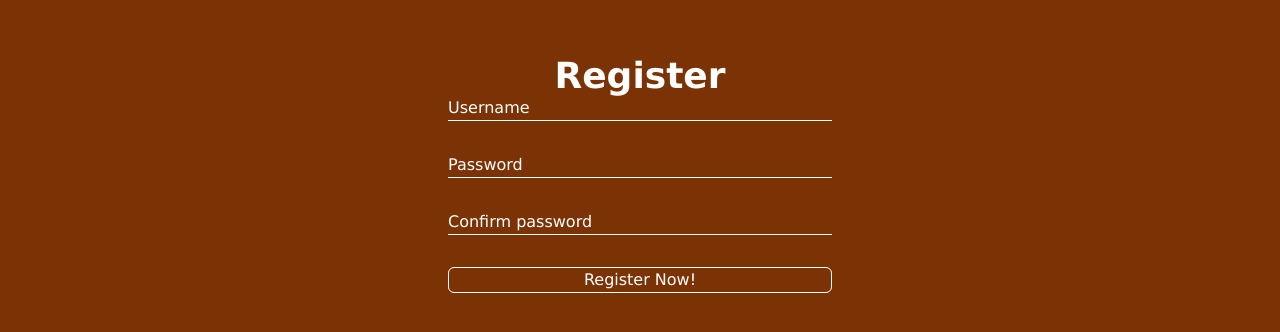
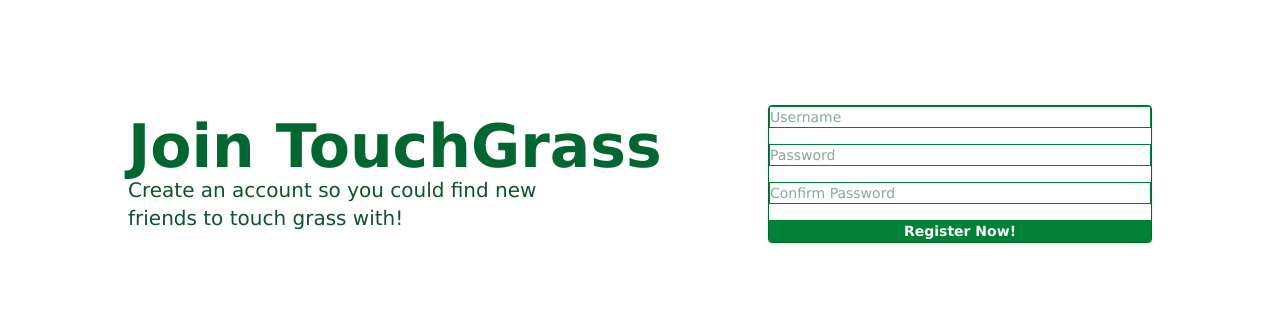
Before and after one commit to DharshanPalani/touchGrass_frontend, a React (Vite) app: page /register in a window 1280 px wide. Shown: the part 226-558 px from the top of the page. Built offline with nearby package versions, Linux system fonts and the light colour scheme; no server answers.

Commit message:
Changed style for login and register

```diff
--- a/src/components/Navbar.tsx
+++ b/src/components/Navbar.tsx
@@ -1,5 +1,3 @@
-import React from "react";
-
 function Navbar() {
   return (
     <nav className="w-full bg-green-700 border-b border-green-700 text-white font-sans">
--- a/src/components/Sidebar.tsx
+++ b/src/components/Sidebar.tsx
@@ -1,5 +1,3 @@
-import React from "react";
-
 function Sidebar() {
   return (
     <aside className="h-screen w-56 bg-green-700 text-white font-sans">
--- a/src/pages/Auth/Login.tsx
+++ b/src/pages/Auth/Login.tsx
@@ -9,49 +9,69 @@ function Login() {
   const [password, setPassword] = useState("");
 
   const handleLogin = () => {
-    if (username != "" && password != "") {
+    if (username !== "" && password !== "") {
       api
-        .post(
-          "/login",
-          { username: username, password: password },
-          { withCredentials: true }
-        )
+        .post("/login", { username, password }, { withCredentials: true })
         .then(() => {
           alert("Login successful");
           navigate("/");
         })
         .catch((err: any) => {
           console.error(err);
-          alert("Login failuer");
+          alert("Login failure");
         });
     }
   };
 
   return (
-    <div className="flex flex-col items-center justify-center bg-amber-900 min-h-screen text-white">
-      <h1 className="text-4xl font-bold mb-10">Login</h1>
+    <div className="min-h-screen bg-white text-green-900 flex items-center justify-center px-4">
+      <div className="flex w-full max-w-5xl items-center justify-between gap-10 py-16">
+        <div className="flex-1">
+          <h1 className="text-6xl font-extrabold text-green-800 mb-4">
+            TouchGrass
+          </h1>
+          <p className="text-xl max-w-md">
+            Find friends to touch grass with only on TouchGrass
+          </p>
+        </div>
 
-      <div className="flex flex-col w-full max-w-sm gap-8">
+        <div className="w-full max-w-sm bg-white border border-green-800 p-6 rounded shadow">
+          <div className="flex flex-col gap-4">
             <input
               type="text"
               placeholder="Username"
-          className="w-full border-b border-white bg-transparent text-white placeholder-white focus:outline-none focus:border-amber-400"
+              className="w-full border border-green-700 px-3 py-2 text-sm focus:outline-none"
               onChange={(e) => setUsername(e.target.value)}
             />
 
             <input
               type="password"
               placeholder="Password"
-          className="w-full border-b border-white bg-transparent text-white placeholder-white focus:outline-none focus:border-amber-400"
+              className="w-full border border-green-700 px-3 py-2 text-sm focus:outline-none"
               onChange={(e) => setPassword(e.target.value)}
             />
 
             <button
-          className="w-full border border-white text-white rounded-md hover:border-amber-400 hover:text-amber-200 transition"
-          onClick={() => handleLogin()}
+              className="w-full border border-green-700 bg-green-700 text-white py-2 text-sm font-bold hover:bg-white hover:text-green-700 transition"
+              onClick={handleLogin}
             >
-          Login
+              Log In
             </button>
+
+            <span className="text-center text-sm text-green-800 cursor-pointer hover:underline">
+              Forgot password?
+            </span>
+
+            <hr className="my-2 border-green-400" />
+
+            <a
+              href="/register"
+              className="w-fit mx-auto px-4 py-2 border border-green-700 text-green-700 font-semibold text-sm hover:bg-green-700 hover:text-white transition"
+            >
+              Create new account
+            </a>
+          </div>
+        </div>
       </div>
     </div>
   );
--- a/src/pages/Auth/Register.tsx
+++ b/src/pages/Auth/Register.tsx
@@ -10,13 +10,9 @@ function Register() {
   const [confirmPassword, setConfirmPassword] = useState("");
 
   const handleRegister = () => {
-    if (username != "" && password == confirmPassword) {
+    if (username !== "" && password === confirmPassword) {
       api
-        .post(
-          "/register",
-          { username: username, password: password },
-          { withCredentials: true }
-        )
+        .post("/register", { username, password }, { withCredentials: true })
         .then(() => {
           alert("Register successfully");
           navigate("/login");
@@ -25,41 +21,54 @@ function Register() {
           console.log(err);
           alert("Register failure");
         });
+    } else {
+      alert("Passwords do not match or fields are empty");
     }
   };
 
   return (
-    <div className="flex flex-col items-center justify-center bg-amber-900 min-h-screen text-white">
-      <h1 className="text-4xl font-bold mb-10">Register</h1>
+    <div className="min-h-screen bg-white text-green-900 flex items-center justify-center px-4">
+      <div className="flex w-full max-w-5xl items-center justify-between gap-10 py-16">
+        <div className="flex-1">
+          <h1 className="text-6xl font-extrabold text-green-800 mb-4">
+            Join TouchGrass
+          </h1>
+          <p className="text-xl max-w-md">
+            Create an account so you could find new friends to touch grass with!
+          </p>
+        </div>
 
-      <div className="flex flex-col w-full max-w-sm gap-8">
+        <div className="w-full max-w-sm bg-white border border-green-800 p-6 rounded shadow">
+          <div className="flex flex-col gap-4">
             <input
               type="text"
               placeholder="Username"
-          className="w-full border-b border-white bg-transparent text-white placeholder-white focus:outline-none focus:border-amber-400"
+              className="w-full border border-green-700 px-3 py-2 text-sm focus:outline-none"
               onChange={(e) => setUsername(e.target.value)}
             />
 
             <input
               type="password"
               placeholder="Password"
-          className="w-full border-b border-white bg-transparent text-white placeholder-white focus:outline-none focus:border-amber-400"
+              className="w-full border border-green-700 px-3 py-2 text-sm focus:outline-none"
               onChange={(e) => setPassword(e.target.value)}
             />
 
             <input
-          type="confirm_password"
-          placeholder="Confirm password"
-          className="w-full border-b border-white bg-transparent text-white placeholder-white focus:outline-none focus:border-amber-400"
+              type="password"
+              placeholder="Confirm Password"
+              className="w-full border border-green-700 px-3 py-2 text-sm focus:outline-none"
               onChange={(e) => setConfirmPassword(e.target.value)}
             />
 
             <button
-          className="w-full border border-white text-white rounded-md hover:border-amber-400 hover:text-amber-200 transition"
-          onClick={() => handleRegister()}
+              className="w-full border border-green-700 bg-green-700 text-white py-2 text-sm font-bold hover:bg-white hover:text-green-700 transition"
+              onClick={handleRegister}
             >
               Register Now!
             </button>
+          </div>
+        </div>
       </div>
     </div>
   );
```
Lines whose indentation alone changed are shown as unchanged.
